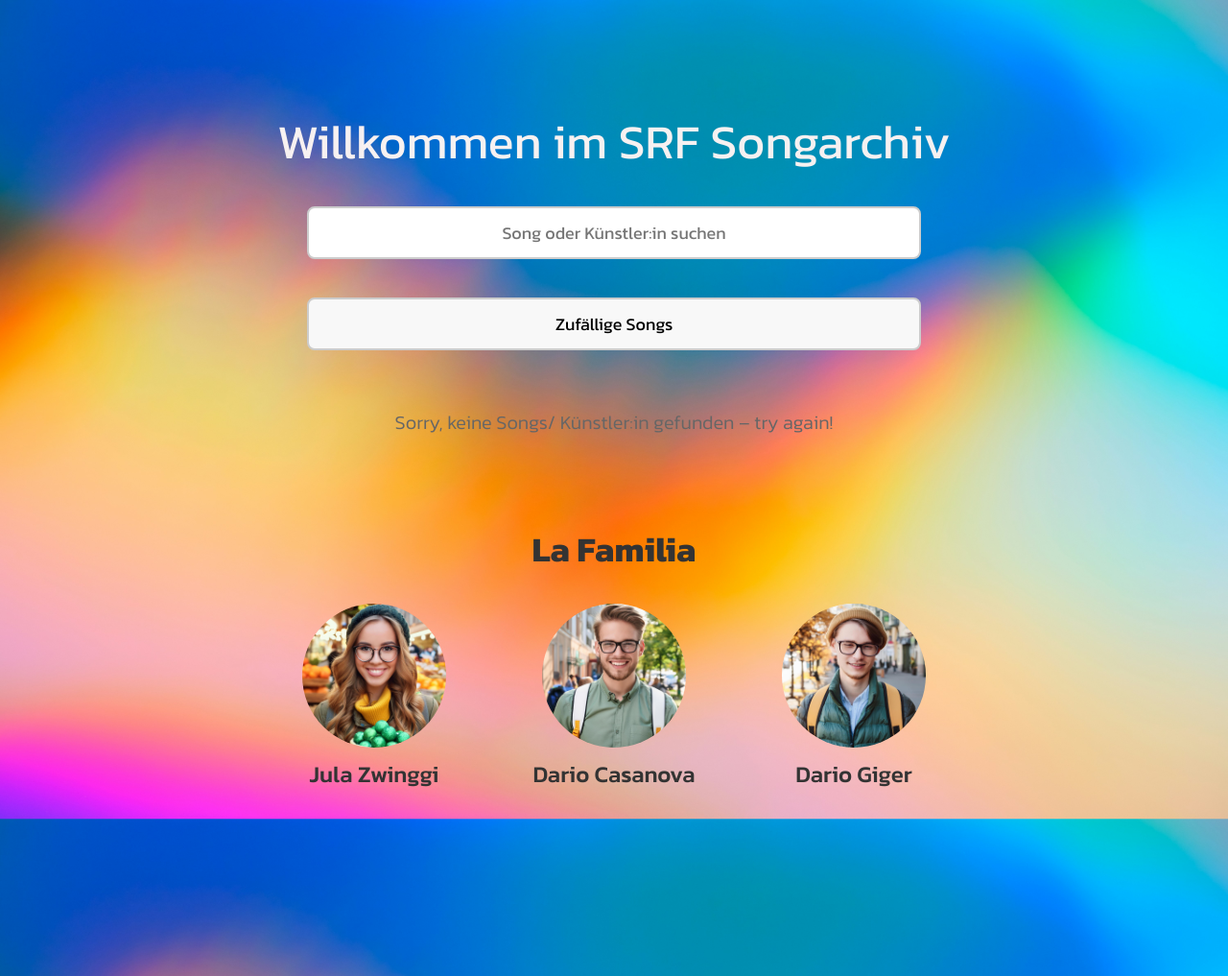
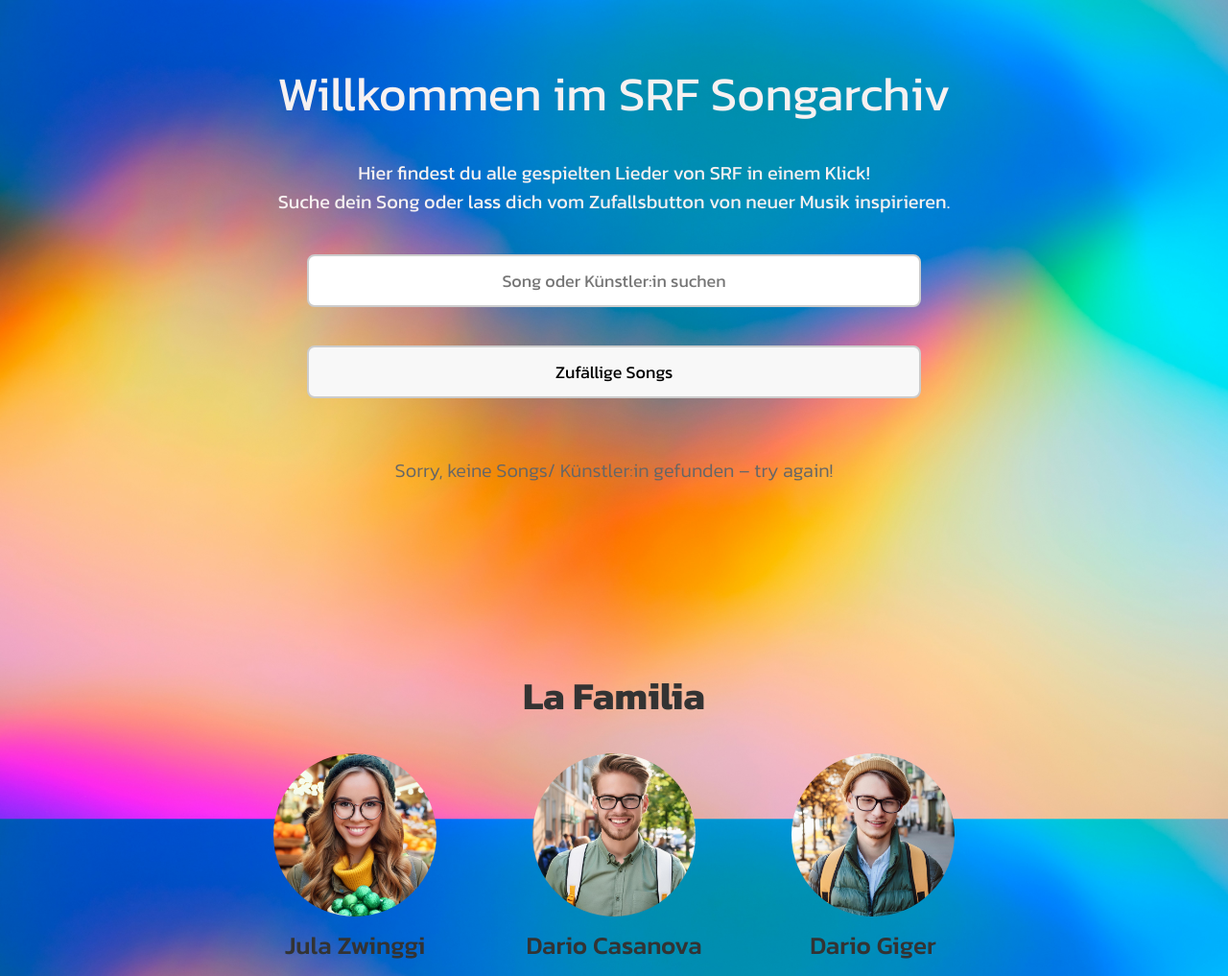
Before and after one commit to degiger/IM-2-Projekt, a plain HTML site: page index.html in a window 1280 px wide. Shown: the top 1017 px of the page at 96% size. Drawn offline with Linux system fonts and the light colour scheme; no server answers.

Commit message:
dario
Text unter Titel noch ergänzt

```diff
--- a/index.html
+++ b/index.html
@@ -9,13 +9,13 @@
 </head>
 <body>
     <div id="navbar">Willkommen im SRF Songarchiv</div>
+    <div id="beschreibung">Hier findest du alle gespielten Lieder von SRF in einem Klick!<br>Suche dein Song oder lass dich vom Zufallsbutton von neuer Musik inspirieren.</div>
     <input type="text" id="suche" placeholder="Song oder Künstler:in suchen">
     <button id="karussell">Zufällige Songs</button>
     <div id="anzeige"></div>
     <footer>
         <h2>La Familia</h2>
         <div class="team">
-
             <div class="team-member" data-tooltip="Chefköchin">
                 <img src="Jula.jpg" alt="Jula Zwinggi">
                 <p>Jula Zwinggi</p>
@@ -26,7 +26,6 @@
             </div>
             <div class="team-member" data-tooltip="Debi sie isch alles!">
                 <img src="DarioGiger.jpg" alt="Dario Giger">
-
                 <p>Dario Giger</p>
             </div>
         </div>
--- a/style.css
+++ b/style.css
@@ -18,7 +18,7 @@ body {
     flex-direction: column;
     align-items: center;
     min-height: 180vh; /* Etwas kürzere Seite */
-    padding-top: 100px; /* Platz für die Navbar schaffen */
+    padding-top: 50px; /* Platz für die Navbar schaffen */
 }
 
 #navbar {
@@ -27,6 +27,13 @@ body {
     text-align: center;
     padding: 10px 0;
     font-size: 50px;
+}
+
+#beschreibung {
+    text-align: center;
+    font-size: 20px;
+    color: #f7f1f1;
+    margin: 20px 0; /* Abstand über und unter dem Text */
 }
 
 #suche, #karussell {
@@ -124,11 +131,11 @@ footer {
     text-align: center;
     padding: 20px 0;
     background: transparent; /* Kein Hintergrund */
-    margin-top: 50px; /* Mehr Abstand zum restlichen Inhalt */
+    margin-top: 150px; /* Mehr Abstand zum restlichen Inhalt */
 }
 
 footer h2 {
-    font-size: 36px; /* Größerer Titel "La Familia" */
+    font-size: 40px; /* Größerer Titel "La Familia" */
     font-weight: 700;
     color: #333;
     margin-bottom: 20px;
@@ -145,21 +152,21 @@ footer h2 {
     flex-direction: column;
     align-items: center;
     justify-content: center;
-    width: 200px; /* Größere Bilder */
+    width: 220px; /* Größere Bilder */
     padding: 10px;
     text-align: center;
     background: transparent; /* Hintergrundfarbe entfernen */
 }
 
 .team-member img {
-    width: 150px; /* Größere Bilder */
-    height: 150px; /* Größere Bilder */
+    width: 170px; /* Größere Bilder */
+    height: 170px; /* Größere Bilder */
     border-radius: 50%;
     margin-bottom: 10px;
 }
 
 .team-member p {
-    font-size: 24px; /* Größere Namen */
+    font-size: 26px; /* Größere Namen */
     font-weight: 500;
     color: #333;
 }
```
